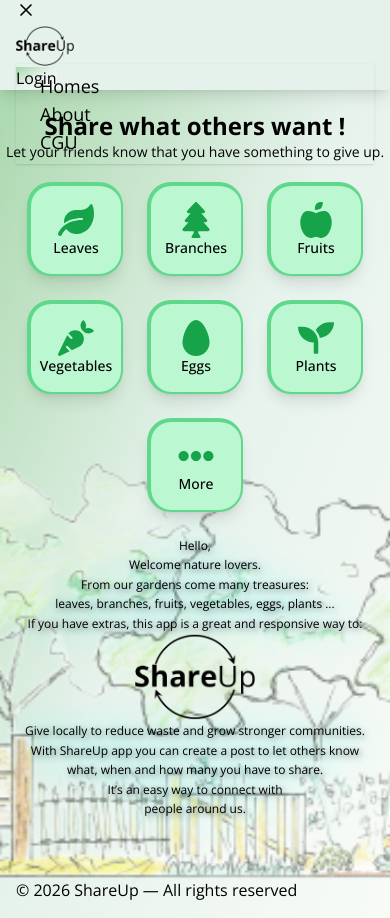
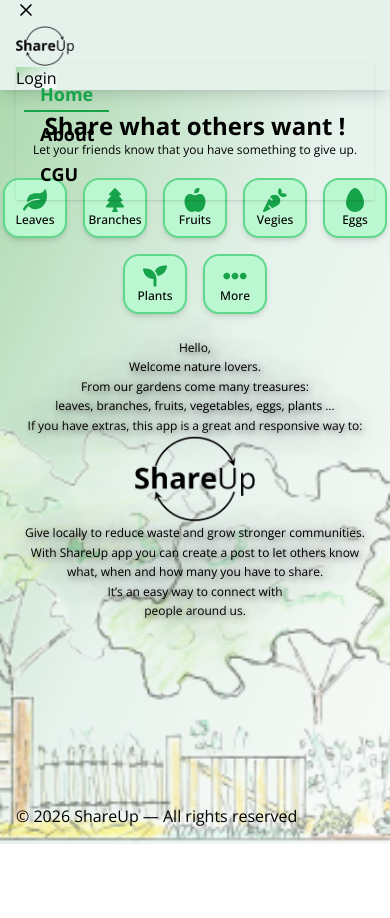
Before and after one commit to 20100Renaud/Portfolio, a React (Vite) app: page / in a window 390 px wide. Both pictures are taken after a click on the button 26 px from the left and 10 px from the top of the page. After the commit the page ends 844 px from the top, so only its background shows below. Built offline with nearby package versions, Linux system fonts and the light colour scheme.

Commit message:
Fix responsive

```diff
--- a/src/components/Navbar.jsx
+++ b/src/components/Navbar.jsx
@@ -3,25 +3,29 @@
 import logo from "../assets/Logo_512x353.webp";
 import AnimatedFlatLogo from "../components/AnimatedFlatLogo";
 
-const NavItem = ({ to, end = false, children }) => {
+const NavItem = ({ to, end = false, children, className = "", onClick }) => {
   return (
     <NavLink
         to={to}
         end={end}
-        className="relative inline-block font-bold transition-colors duration-300 group group pb-1"
+        onClick={onClick}
+        className={`relative inline-block font-bold transition-colors duration-300 group pb-1 ${className}`}
     >
         {({ isActive }) => (
             <>
                 <span
-                    className={`relative z-10 transition-colors duration-300 ${
+                    className={`relative z-10 ${
                         isActive ? "text-green-600" : "text-black"
                     }`}
                 >
                     {children}
                 </span>
+
                 <span
                     className={`absolute left-0 bottom-0 h-0.5 transition-all duration-300 ${
-                    isActive ? "w-full bg-green-600" : "w-0 bg-black group-hover:w-full"
+                        isActive
+                            ? "w-full bg-green-600"
+                            : "w-0 bg-black group-hover:w-full"
                     }`}
                 />
             </>
@@ -29,6 +33,7 @@
     </NavLink>
   );
 };
+
 
 export default function Navbar() {
   const [dropdownOpen, setDropdownOpen] = useState(false);
@@ -125,19 +130,19 @@
         {dropdownOpen && (
             <ul className="menu menu-sm absolute top-16 left-4 right-4 bg-base-100 rounded-box shadow p-2 z-20 lg:hidden">
             <li>
-            <Link to="/" onClick={handleLinkClick} className={dropdownLinkClass}>
-              Homes
-            </Link>
+                <NavItem to="/" onClick={handleLinkClick} className={dropdownLinkClass}>
+                Home
+                </NavItem>
             </li>
             <li>
-            <Link to="/about" onClick={handleLinkClick} className={dropdownLinkClass}>
+                <NavItem to="/about" onClick={handleLinkClick} className={dropdownLinkClass}>
                 About
-            </Link>
+                </NavItem>
             </li>
             <li>
-            <Link to="/CGU" onClick={handleLinkClick} className={dropdownLinkClass}>
+                <NavItem to="/CGU" onClick={handleLinkClick} className={dropdownLinkClass}>
                 CGU
-            </Link>
+                </NavItem>
             </li>
             </ul>
         )}
--- a/src/pages/CGU.jsx
+++ b/src/pages/CGU.jsx
@@ -1,7 +1,7 @@
 export default function Projects() {
   return (
-     <div className="flex flex-col flex-grow items-center text-center w-full">
-        <h1 className="text-3xl font-bold">
+     <div className="flex flex-col flex-grow items-center text-center w-full relative">
+        <h1 className="text-2xl sm:text-3xl font-bold">
             Generale use conditions :
         </h1>
     </div>
--- a/src/pages/Home.jsx
+++ b/src/pages/Home.jsx
@@ -6,7 +6,7 @@
     { name: "Leaves", icon: FaLeaf },
     { name: "Branches", icon: FaTree },
     { name: "Fruits", icon: FaAppleAlt },
-    { name: "Vegetables", icon: FaCarrot },
+    { name: "Vegies", icon: FaCarrot },
     { name: "Eggs", icon: FaEgg },
     { name: "Plants", icon: FaSeedling },
     { name: "More", icon: FaEllipsisH },
@@ -18,26 +18,31 @@
         <h1 className="text-2xl sm:text-3xl font-bold">
             Share what others want !
         </h1>
-        <h2 className="text-sm sm:text-xl">
+        <h2 className="text-xs sm:text-xl">
             Let your friends know that you have something to give up.
         </h2>
 
-        <div className="mt-5 flex flex-wrap gap-6 justify-center lg:justify-start relative">
+        <div className="mt-5 flex flex-wrap gap-4 sm:gap-6 justify-center lg:justify-start relative">
             {shareItems.map((item) => {
                 const Icon = item.icon;
                 return (
                 <div
                     key={item.name}
-                    className="flex flex-col items-center text-center w-24 p-4
-                                border-t-4 border-l-4 border-b-2 border-r-2
-                                border border-green-500/60 rounded-3xl shadow-lg
-                                bg-green-200 transition-colors duration-200"
+                    className="
+                        flex flex-col items-center text-center
+                        w-16 sm:w-24
+                        p-2 sm:p-4
+                        border-2 sm:border-4
+                        border-green-500/60 rounded-2xl sm:rounded-3xl
+                        shadow-md sm:shadow-lg
+                        bg-green-200
+                        transition-colors duration-200"
 
                 >
-                    <div className="text-green-600 text-4xl">
+                    <div className="text-green-600 text-2xl sm:text-4xl">
                     <Icon />
                     </div>
-                    <span className="text-sm font-medium">{item.name}</span>
+                    <span className="text-xs sm:text-sm font-medium">{item.name}</span>
                 </div>
                 );
             })}
@@ -46,7 +51,7 @@
         <div className="flex flex-col items-center text-xs sm:text-xl py-6 relative"
             style={{
                 textShadow:
-                    "2px 2px 6px rgba(0,0,0,0.5), 0 0 40px rgba(50,255,255,0.9)"
+                    "2px 2px 6px rgba(0,0,0,0.5), 0 0 40px rgba(0,0,0,0.9)"
                 }}
         >
 
```
Lines whose indentation alone changed are shown as unchanged.
